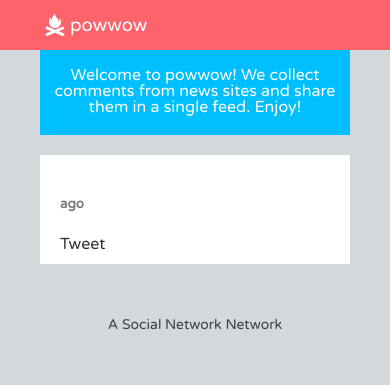
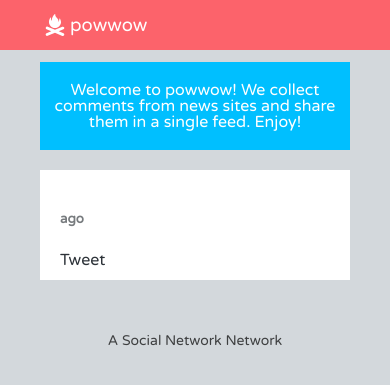
Before and after one commit to owenwillis/powwow, a Django app: template powwows/templates/powwows/post_detail.html in a window 390 px wide. Shown: the top 385 px of the page. Run offline with Django 3.2, Linux system fonts and the light colour scheme; the template is opened without the code that fills it, so the values that code supplies are empty; some libraries are stand-ins or nearby versions.

Commit message:
second attempt mobile layout

```diff
--- a/powwows/static/css/powwow.css
+++ b/powwows/static/css/powwow.css
@@ -330,7 +330,7 @@ margin:0 auto;
 @media (max-width: 728px) {
   .main {
     margin: 10px auto;
-    margin-top: 15%;
+    margin-top: 20%;
   }
   .grid-25 {
     width: 46%;
```
